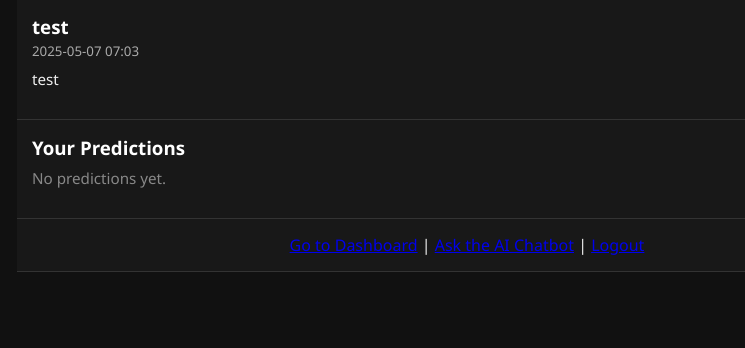
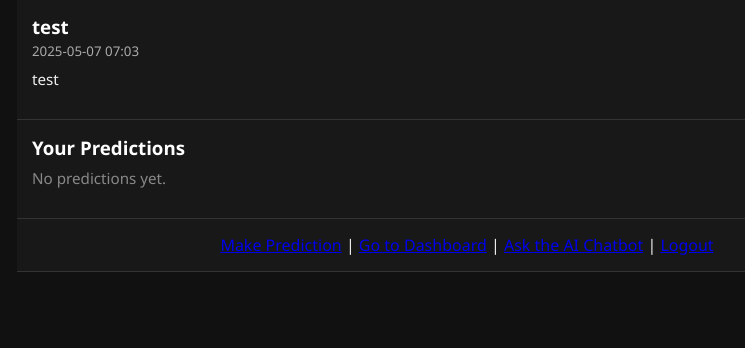
Before and after one commit to MomobamiKiraly/CITS5505-Group29-Project, a Flask app: page /profile in a window 1280 px wide. Shown: the part 452-800 px from the top of the page, without its empty margins (173-918 px from the left). Run offline with Flask 3, Linux system fonts and the light colour scheme; a user stored in the database is signed in.

Commit message:
Update link to Make Prediction

```diff
--- a/app/templates/profile.html
+++ b/app/templates/profile.html
@@ -93,6 +93,7 @@
     <!-- Navigation Links -->
     {% if user.id == current_user.id %}
         <div class="blog-post" style="text-align: center;">
+            <a href="{{ url_for('main.dashboard') }}">Make Prediction</a> |
             <a href="{{ url_for('main.dashboard') }}">Go to Dashboard</a> |
             <a href="{{ url_for('main.chatbot') }}">Ask the AI Chatbot</a> |
             <a href="{{ url_for('main.logout') }}">Logout</a>
```
